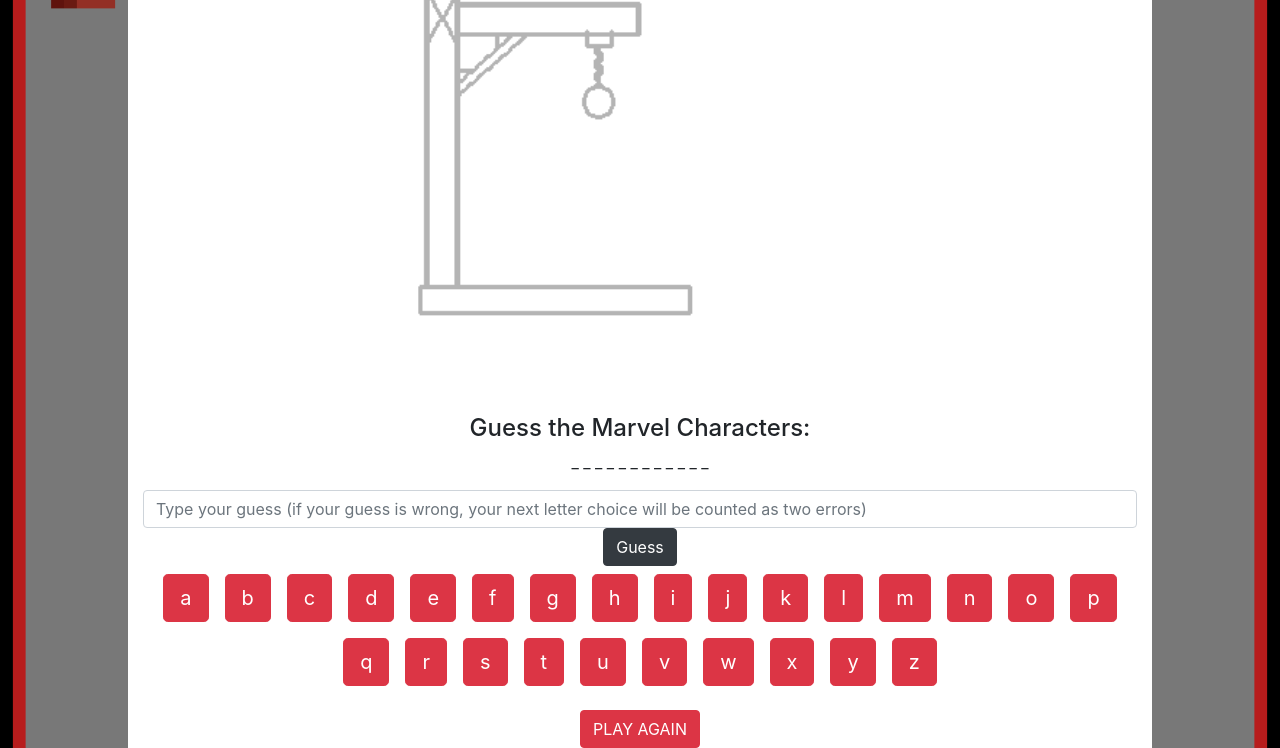
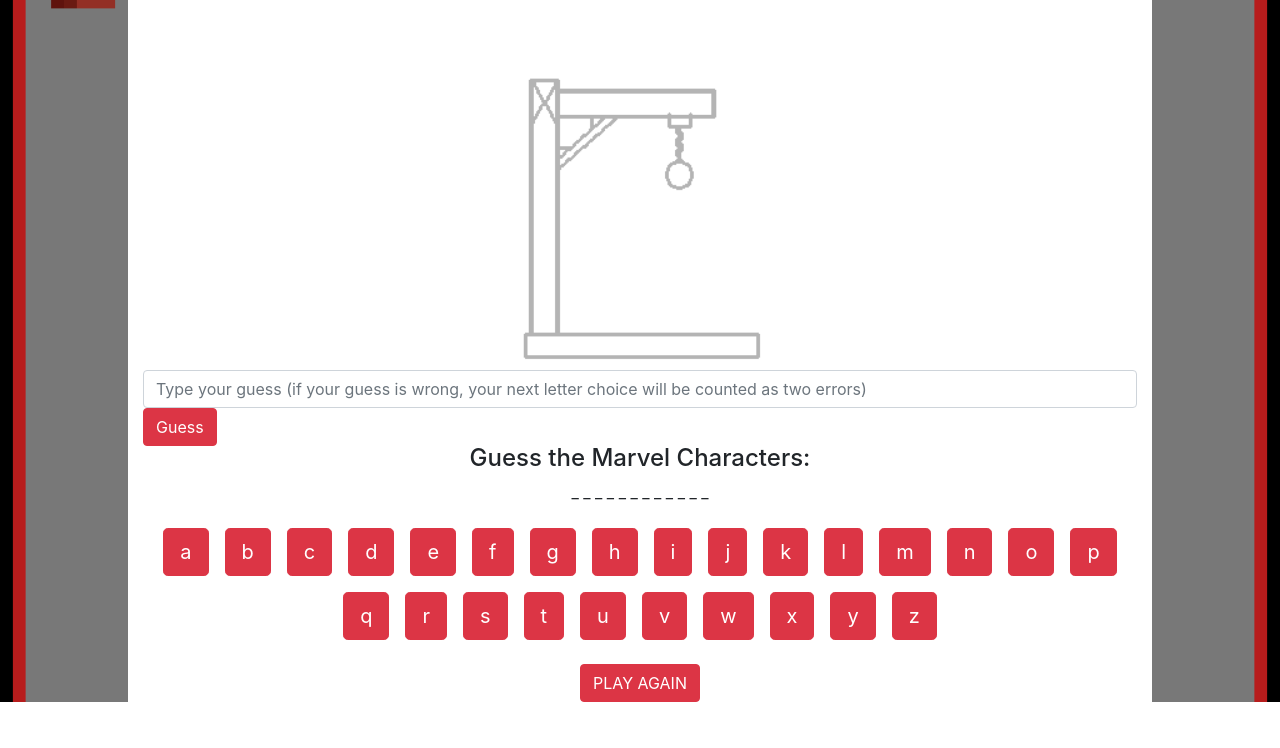
Before and after one commit to SemihKokcu/HangManProject, a React app: page / in a window 1280 px wide. Shown: the part 94-842 px from the top of the page. After the commit the page ends 800 px from the top, so only its background shows below. Built offline with nearby package versions, Linux system fonts and the light colour scheme.

Commit message:
finish-state-lastone

```diff
--- a/src/components/hang-man/HangMan.css
+++ b/src/components/hang-man/HangMan.css
@@ -66,3 +66,11 @@
     top: -10px;
     left: -10px;
   }
+
+  #form{
+    position:sticky ;
+    top: 55%;
+    right: 10%;
+    left: 2%;
+
+  }
--- a/src/components/hang-man/HangMan.js
+++ b/src/components/hang-man/HangMan.js
@@ -11,6 +11,7 @@
 import frame7 from "../../images/frame8.png";
 import frame8 from "../../images/frame9.gif";
 import frame9 from "../../images/frame-10-11-12.gif";
+import frame10 from "../../images/frame10.png"
 
 
 class HangMan extends Component {
@@ -27,6 +28,7 @@
       frame7,
       frame8,
       frame9,
+      frame10,
     ],
   };
   constructor(props) {
@@ -44,7 +46,7 @@
   generateButtons() {
     return "abcdefghijklmnopqrstuvwxyz".split("").map((letter) => (
       <button
-        class="btn btn-lg btn-danger m-2"
+         class="btn btn-lg btn-danger m-2"
         key={letter}
         value={letter}
         onClick={this.handleGuess}
@@ -90,6 +92,7 @@
     if (this.state.value === this.state.answer) {
       alert("You WON :"+this.state.answer)
       this.resetButton();
+
     } else {
       alert("WRONG GUESS")
       this.state.mistake = this.state.mistake + 1;
@@ -118,13 +121,7 @@
         <div className="float-right">
           Wrong Guesses: {this.state.mistake} of {this.props.maxWrong}
         </div>
-        <div className="text-center">
-          <img src={this.props.images[this.state.mistake]} width="290" alt="" />
-        </div>
-        <div className="text-center">
-          <h4>Guess the Marvel Characters:</h4>
-          <p>{!gameOver ? this.guessedWord() : this.state.answer}</p>
-          <form onSubmit={this.handleSubmit}>
+        <form id="form"onSubmit={this.handleSubmit}>
             <input
               className="form-control"
               placeholder="Type your guess (if your guess is wrong, your next letter choice will be counted as two errors)"
@@ -132,9 +129,18 @@
               value={this.state.value}
               onChange={this.handleChange}
             />
+            <input className="btn btn-danger btn" type="submit" value="Guess" />
+          </form>
+        <div id="winn" className="text-center">
+          {
+           isWinner ?  <img src={this.props.images[10]} width="250" alt="" /> :<img src={this.props.images[this.state.mistake]} width="250" alt="" />
+          }
 
-            <input className="btn btn-dark" type="submit" value="Guess" />
-          </form>
+        </div>
+        <div className="text-center">
+          <h4>Guess the Marvel Characters:</h4>
+          <p>{!gameOver ? this.guessedWord() : this.state.answer}</p>
+
           <p>{gameStat}</p>
           <button className="btn btn-danger" onClick={this.resetButton}>
             PLAY AGAIN
```
